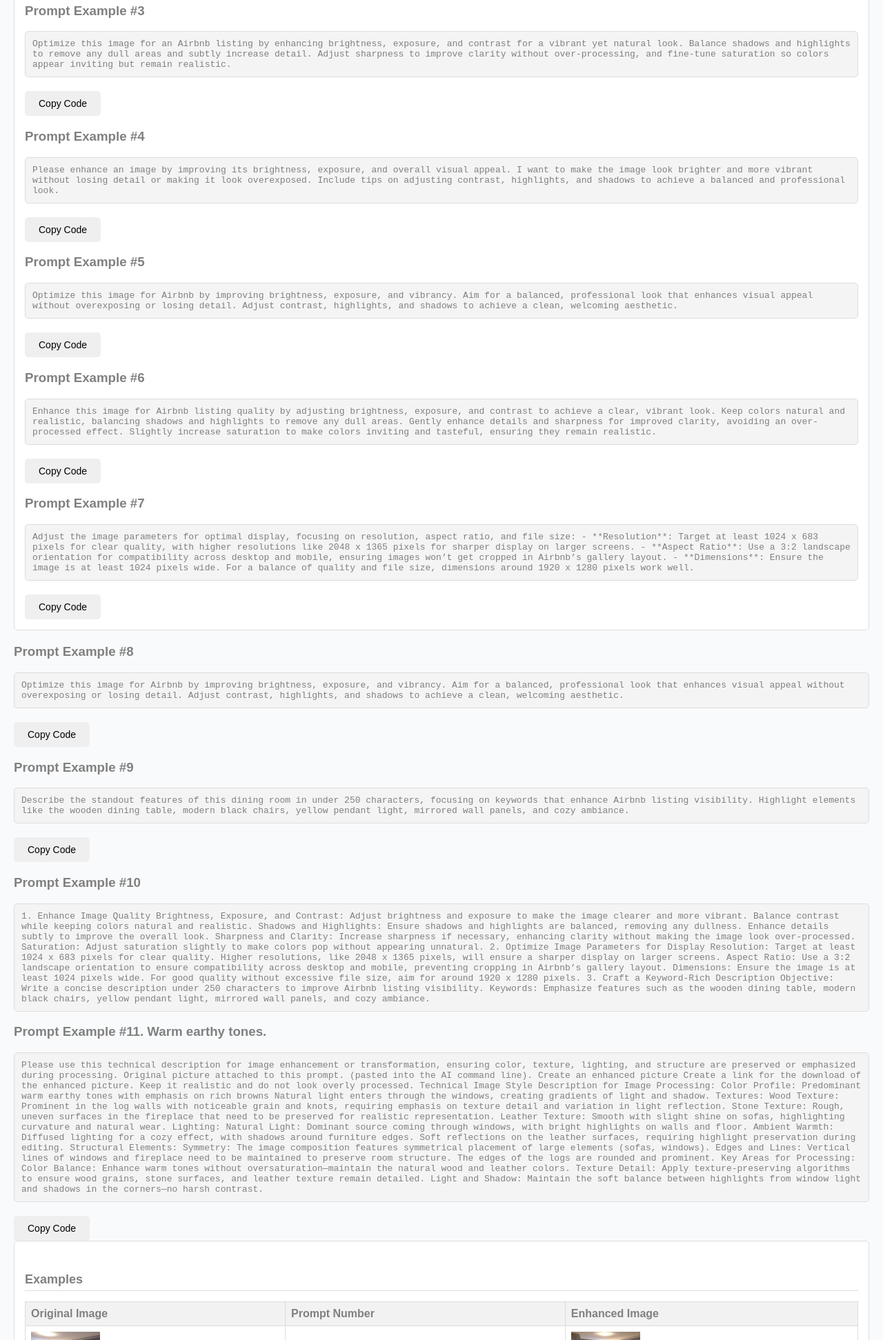
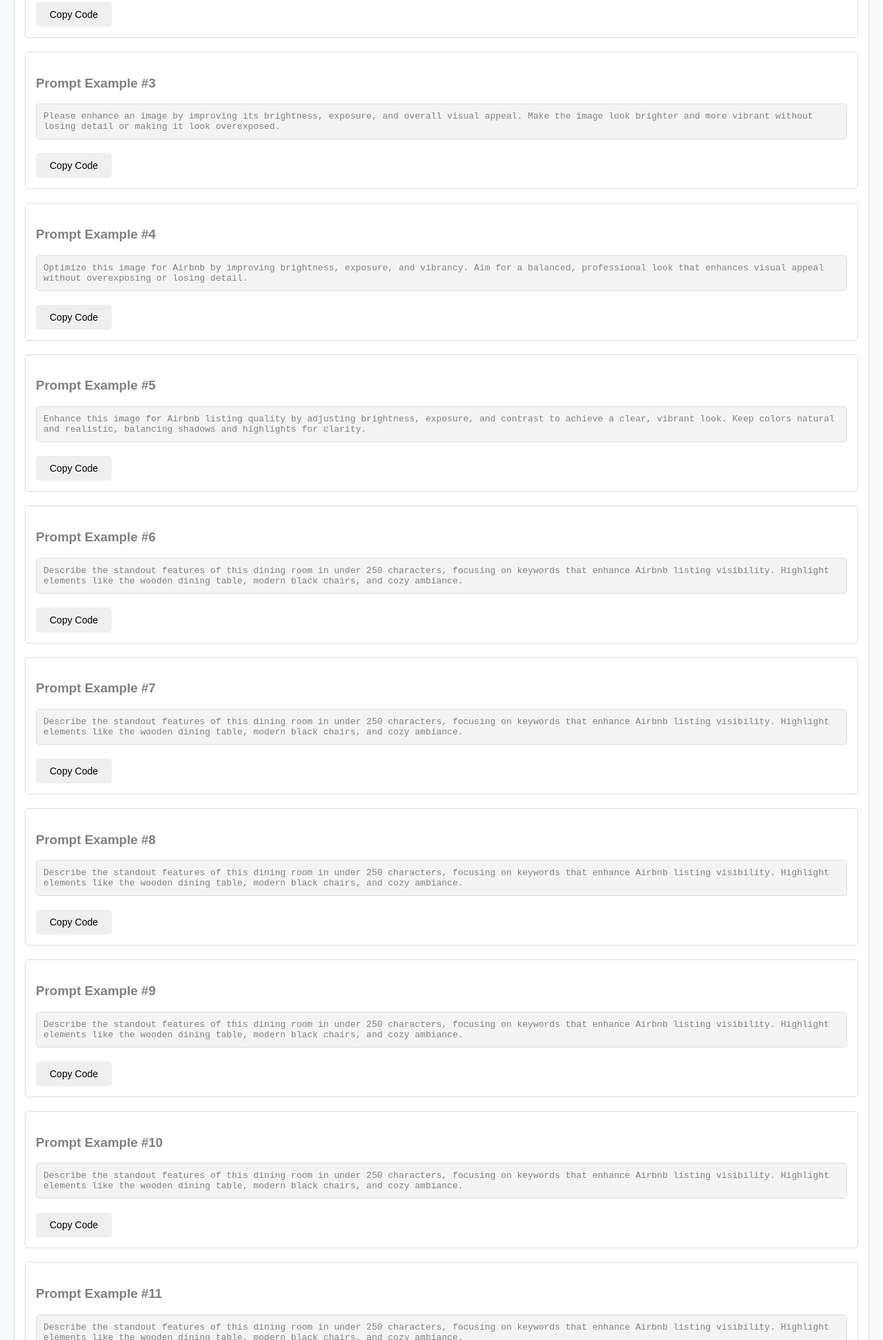
Before and after one commit to airbnbmontreal/AI, a plain HTML site: page index.html in a window 1280 px wide. Shown: the part 2162-4105 px from the top of the page at 69% size. Drawn offline with Linux system fonts and the light colour scheme.

Commit message:
Update index.html

```diff
--- a/index.html
+++ b/index.html
@@ -232,147 +232,73 @@
     </div>
 
     <!-- Example Prompt Section with Copy Blocks -->
+    <!!!!!!!!!!!!!!!!!!!!!!!!!!!!!!!!!!!!--  -->
+<!-- Container to hold the dynamically generated prompts -->
+    <div id="copyBlocksContainer" class="section">
+        <h2>Example Prompts</h2>
+    </div>
 
-	<!-- Example Prompt Section with Copy Blocks -->
-    <div class="section">
-        <h2>Example Prompts</h2>
+    <!-- JavaScript to Load JSON Data and Populate Copy Blocks -->
+    <script>
+        async function loadPrompts() {
+            try {
+                // Fetch the prompts from the JSON file
+                const response = await fetch('prompts.json');
+                const prompts = await response.json();
 
-        <h3>Prompt Example #1</h3>
-        <div class="code-box" id="code1">
+                // Find the container where copy blocks will be added
+                const container = document.getElementById("copyBlocksContainer");
 
-		Please enhance this image by adjusting its brightness, exposure, and contrast.
-		Make it appear clearer and more vibrant while keeping the colors natural and realistic.
-		Ensure that the shadows and highlights are balanced, removing any dullness, and enhancing details subtly.
-		Increase sharpness to improve clarity, but avoid making it look over-processed.
-		Adjust saturation slightly to make the colors pop without looking unnatural.
+                // Clear existing content (in case of reloading)
+                container.innerHTML += ''; // Title is already included in the container
 
-	</div>
-        <button class="copy-button" onclick="copyToClipboard('code1')">Copy Code</button>
+                // Loop through the prompts and create HTML for each one
+                prompts.forEach(prompt => {
+                    // Create a container div for each prompt
+                    const section = document.createElement('div');
+                    section.className = 'section';
 
-        <h3>Prompt Example #2</h3>
-        <div class="code-box" id="code2">
+                    // Add the prompt example title
+                    const title = document.createElement('h3');
+                    title.textContent = `Prompt Example #${prompt.id}`;
+                    section.appendChild(title);
 
-		Enhance this image for Airbnb listing quality by adjusting brightness,
-		exposure, and contrast to achieve a clear, vibrant look. Keep colors natural and realistic,
-		balancing shadows and highlights to remove any dull areas. Gently enhance details and sharpness for improved clarity,
-		avoiding an over-processed effect. Slightly increase saturation to make colors inviting and tasteful, ensuring they remain realistic.
+                    // Add the prompt text in a code box
+                    const codeBox = document.createElement('div');
+                    codeBox.className = 'code-box';
+                    codeBox.id = `code${prompt.id}`;
+                    codeBox.textContent = prompt.text;
+                    section.appendChild(codeBox);
 
-	</div>
-        <button class="copy-button" onclick="copyToClipboard('code2')">Copy Code</button>
+                    // Add a copy button for each prompt
+                    const copyButton = document.createElement('button');
+                    copyButton.className = 'copy-button';
+                    copyButton.textContent = 'Copy Code';
+                    copyButton.onclick = () => copyToClipboard(codeBox.id);
+                    section.appendChild(copyButton);
 
-		<h3>Prompt Example #3</h3>
-        <div class="code-box" id="code2">
+                    // Append the section to the main container
+                    container.appendChild(section);
+                });
+            } catch (error) {
+                console.error("Error loading prompts:", error);
+            }
+        }
 
-		Optimize this image for an Airbnb listing by enhancing brightness,
-		exposure, and contrast for a vibrant yet natural look.
-		Balance shadows and highlights to remove any dull areas and subtly increase detail.
-		Adjust sharpness to improve clarity without over-processing,
-		and fine-tune saturation so colors appear inviting but remain realistic.
+        // Function to copy text to clipboard
+        function copyToClipboard(elementId) {
+            const text = document.getElementById(elementId).textContent;
+            navigator.clipboard.writeText(text).then(() => {
+                alert("Text copied to clipboard!");
+            }).catch(err => {
+                console.error('Failed to copy text: ', err);
+            });
+        }
 
-		</div>
-        <button class="copy-button" onclick="copyToClipboard('code2')">Copy Code</button>
-
-		<h3>Prompt Example #4</h3>
-        <div class="code-box" id="code2">
-		Please enhance an image by improving its brightness, exposure, and overall visual appeal.
-		I want to make the image look brighter and more vibrant without losing detail or making it look overexposed.
-		Include tips on adjusting contrast, highlights, and shadows to achieve a balanced and professional look.
-
-			</div>
-        <button class="copy-button" onclick="copyToClipboard('code2')">Copy Code</button>
-
-		<h3>Prompt Example #5</h3>
-        <div class="code-box" id="code2">
-		Optimize this image for Airbnb by improving brightness, exposure, and vibrancy.
-		Aim for a balanced, professional look that enhances visual appeal without overexposing or losing detail.
-		Adjust contrast, highlights, and shadows to achieve a clean, welcoming aesthetic.
-
-		</div>
-        <button class="copy-button" onclick="copyToClipboard('code2')">Copy Code</button>
-
-		<h3>Prompt Example #6</h3>
-        <div class="code-box" id="code2">Enhance this image for Airbnb listing quality by adjusting brightness,
-		exposure, and contrast to achieve a clear, vibrant look. Keep colors natural and realistic,
-		balancing shadows and highlights to remove any dull areas. Gently enhance details and sharpness for improved clarity,
-		avoiding an over-processed effect. Slightly increase saturation to make colors inviting and tasteful, ensuring they remain realistic.
-
-	</div>
-        <button class="copy-button" onclick="copyToClipboard('code2')">Copy Code</button>
-
-		<h3>Prompt Example #7</h3>
-        <div class="code-box" id="code2">
-		Adjust the image parameters for optimal display, focusing on resolution, aspect ratio, and file size:
-- **Resolution**: Target at least 1024 x 683 pixels for clear quality, with higher resolutions like 2048 x 1365 pixels for sharper display on larger screens.
-- **Aspect Ratio**: Use a 3:2 landscape orientation for compatibility across desktop and mobile, ensuring images won’t get cropped in Airbnb’s gallery layout.
-- **Dimensions**: Ensure the image is at least 1024 pixels wide.
-For a balance of quality and file size, dimensions around 1920 x 1280 pixels work well.
-
-		</div>
-        <button class="copy-button" onclick="copyToClipboard('code2')">Copy Code</button>
-    </div>
-	<h3>Prompt Example #8</h3>
-        <div class="code-box" id="code2">
-		Optimize this image for Airbnb by improving brightness, exposure, and vibrancy.
-		Aim for a balanced, professional look that enhances visual appeal without overexposing or losing detail.
-		Adjust contrast, highlights, and shadows to achieve a clean, welcoming aesthetic.
-
-		</div>
-        <button class="copy-button" onclick="copyToClipboard('code2')">Copy Code</button>
-		<h3>Prompt Example #9</h3>
-        <div class="code-box" id="code2">
-		Describe the standout features of this dining room in under 250 characters,
-		focusing on keywords that enhance Airbnb listing visibility.
-		Highlight elements like the wooden dining table, modern black chairs, yellow pendant light, mirrored wall panels, and cozy ambiance.
-
-		</div>
-        <button class="copy-button" onclick="copyToClipboard('code2')">Copy Code</button>
-		<h3>Prompt Example #10</h3>
-        <div class="code-box" id="code2">
-
-		1. Enhance Image Quality
-Brightness, Exposure, and Contrast: Adjust brightness and exposure to make the image clearer and more vibrant. Balance contrast while keeping colors natural and realistic.
-Shadows and Highlights: Ensure shadows and highlights are balanced, removing any dullness. Enhance details subtly to improve the overall look.
-Sharpness and Clarity: Increase sharpness if necessary, enhancing clarity without making the image look over-processed.
-Saturation: Adjust saturation slightly to make colors pop without appearing unnatural.
-2. Optimize Image Parameters for Display
-Resolution: Target at least 1024 x 683 pixels for clear quality. Higher resolutions, like 2048 x 1365 pixels, will ensure a sharper display on larger screens.
-Aspect Ratio: Use a 3:2 landscape orientation to ensure compatibility across desktop and mobile, preventing cropping in Airbnb’s gallery layout.
-Dimensions: Ensure the image is at least 1024 pixels wide. For good quality without excessive file size, aim for around 1920 x 1280 pixels.
-3. Craft a Keyword-Rich Description
-Objective: Write a concise description under 250 characters to improve Airbnb listing visibility.
-Keywords: Emphasize features such as the wooden dining table, modern black chairs, yellow pendant light, mirrored wall panels, and cozy ambiance.
-</div>
-		<h3>Prompt Example #11. Warm earthy tones. </h3>
-        <div class="code-box" id="code2">
-	Please use this technical description  for image enhancement or transformation, ensuring color, texture, lighting, and structure are preserved or emphasized during processing. Original  picture attached to this prompt. (pasted into the AI command line). Create an enhanced picture
-Create a link for the download of the enhanced picture. Keep it realistic and do not look overly processed.
-Technical Image Style Description for Image Processing:
-Color Profile:
-Predominant warm earthy tones with emphasis on rich browns
-Natural light enters through the windows, creating gradients of light and shadow.
-Textures:
-Wood Texture: Prominent in the log walls with noticeable grain and knots, requiring emphasis on texture detail and variation in light reflection.
-Stone Texture: Rough, uneven surfaces in the fireplace that need to be preserved for realistic representation.
-Leather Texture: Smooth with slight shine on sofas, highlighting curvature and natural wear.
-Lighting:
-Natural Light: Dominant source coming through windows, with bright highlights on walls and floor.
-Ambient Warmth: Diffused lighting for a cozy effect, with shadows around furniture edges.
-Soft reflections on the leather surfaces, requiring highlight preservation during editing.
-Structural Elements:
-Symmetry: The image composition features symmetrical placement of large elements (sofas, windows).
-Edges and Lines: Vertical lines of windows and fireplace need to be maintained to preserve room structure. The edges of the logs are rounded and prominent.
-Key Areas for Processing:
-Color Balance: Enhance warm tones without oversaturation—maintain the natural wood and leather colors.
-Texture Detail: Apply texture-preserving algorithms to ensure wood grains, stone surfaces, and leather texture remain detailed.
-Light and Shadow: Maintain the soft balance between highlights from window light and shadows in the corners—no harsh contrast.
-		</div>
-
-
-
-
-
-        <button class="copy-button" onclick="copyToClipboard('code2')">Copy Code</button>
-
+        // Load prompts on page load
+        window.onload = loadPrompts;
+    </script>
+ <!!!!!!!!!!!!!!!!!!!!!!!!!!!!!!!!!!!!--  -->
     <!-- Examples Table Section -->
     <div class="section">
         <h2>Examples</h2>
@@ -384,7 +310,7 @@ Light and Shadow: Maintain the soft balance between highlights from window light
             </tr>
         </table>
     </div>
-
+ <!!!!!!!!!!!!!!!!!!!!!!!!!!!!!!!!!!!!-- Contact Section -->
     <!-- Contact Section -->
     <div class="section">
         <h2>Contact</h2>
```
